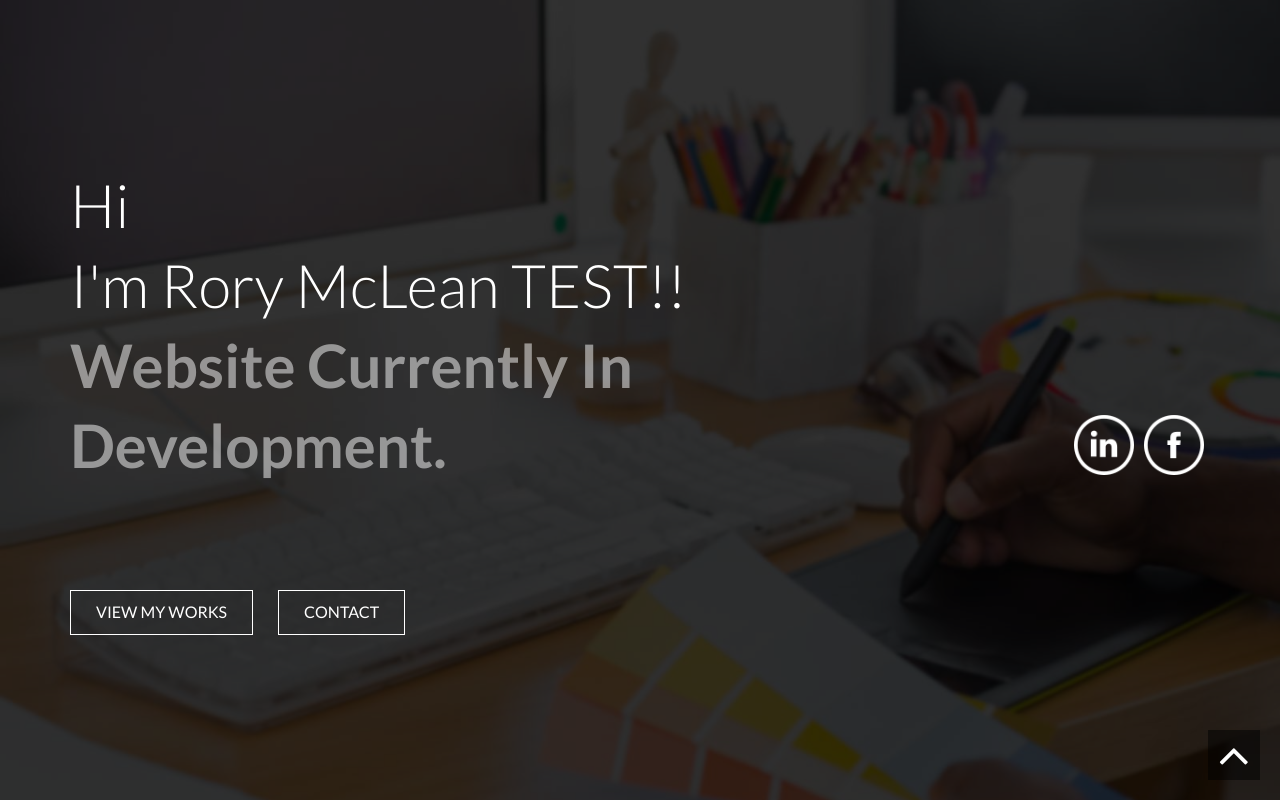
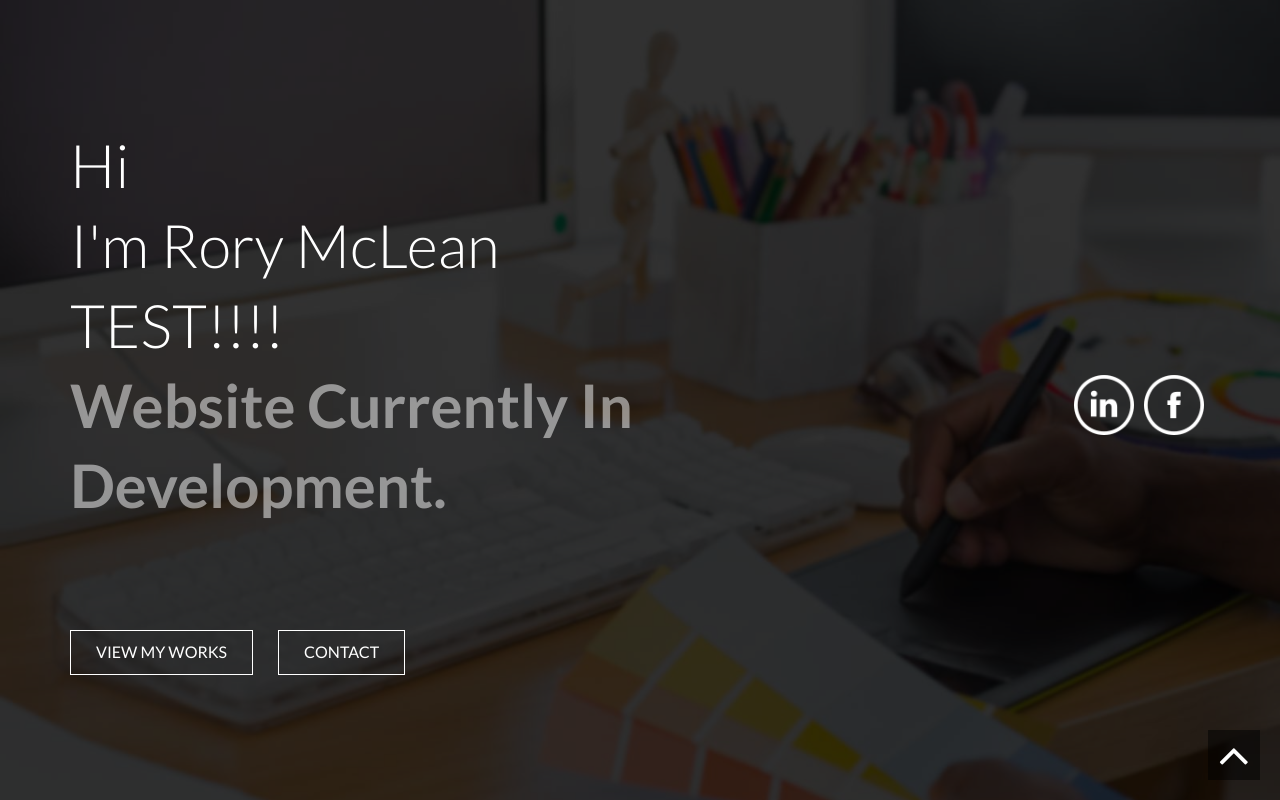
Before and after one commit to RoryDonaldMcLean/RoryDonaldMcLean.github.io, a plain HTML site: page index.html in a window 1280 px wide. Shown: the top 800 px of the page. Drawn offline with nearby package versions, Linux system fonts and the light colour scheme.

Commit message:
Last Test

```diff
--- a/index.html
+++ b/index.html
@@ -32,7 +32,7 @@
 		<div class="absolute-center">
 		<div class="row">
 			<div class="col-sm-7">
-				<h1 class="info animated fadeInDown"><a href="" class="logo">Hi<br>I'm <u>Rory McLean TEST!! </u></a><br><b>Website Currently In Development.<span></span><br><span></span><br></b></h1>
+				<h1 class="info animated fadeInDown"><a href="" class="logo">Hi<br>I'm <u>Rory McLean TEST!!!! </u></a><br><b>Website Currently In Development.<span></span><br><span></span><br></b></h1>
 				<a href="#works" class="btn scroll animated bounceInUp">View My Works</a><a href="#contact" class="btn scroll animated bounceInDown">Contact</a>
 			</div>
 			<div class="col-sm-4 col-sm-offset-1">
```
